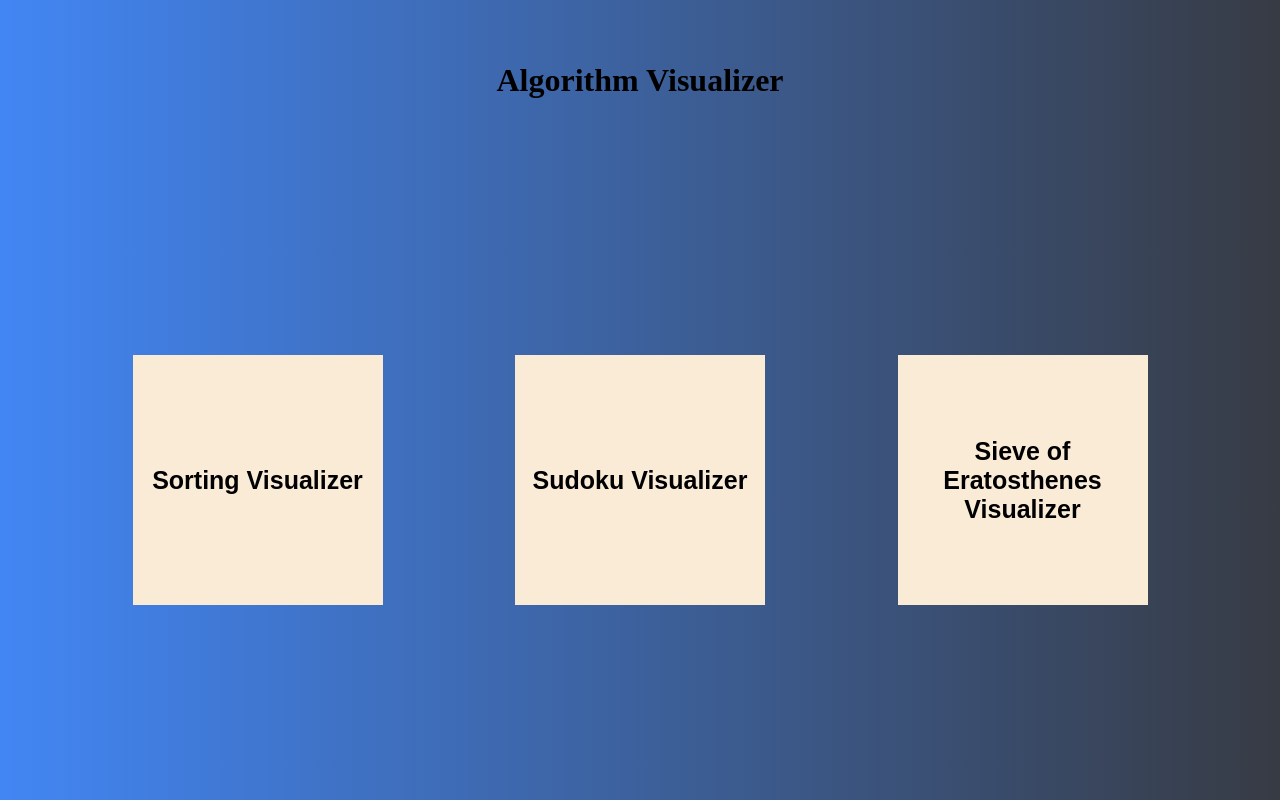
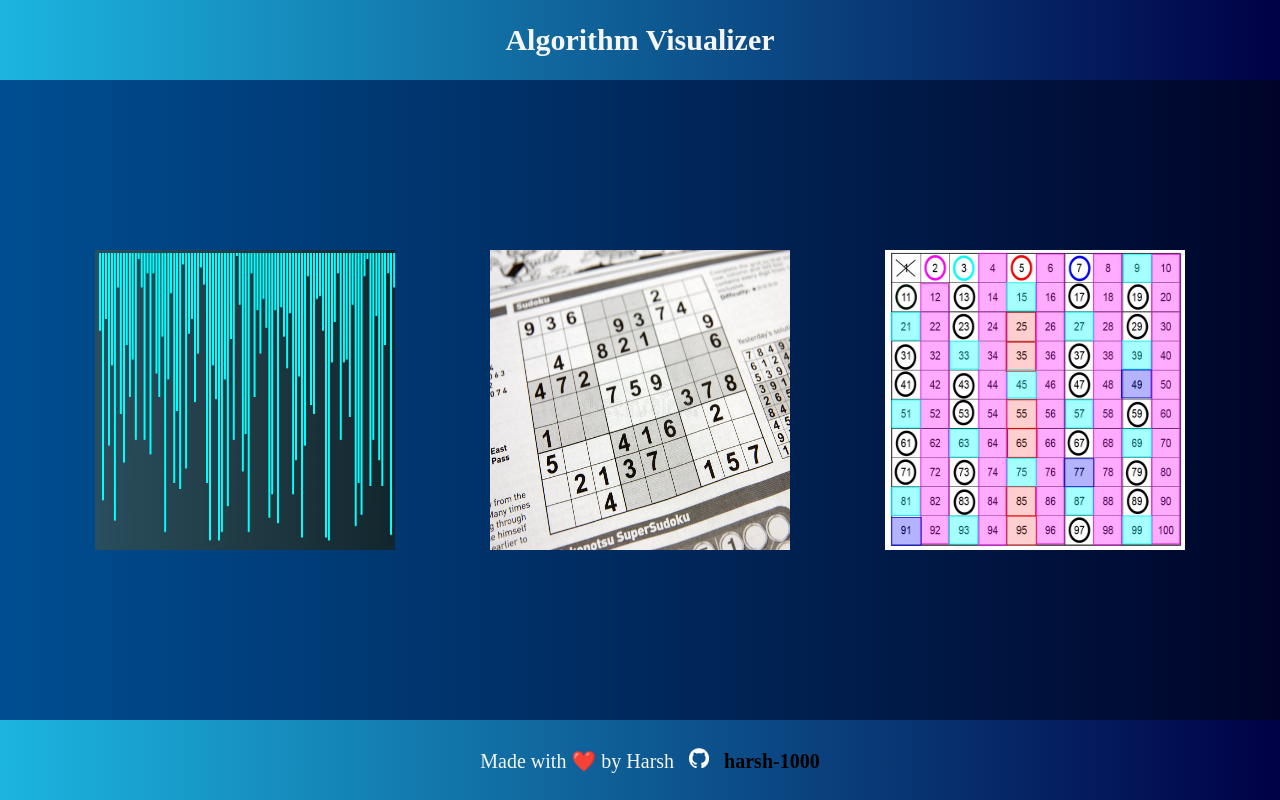
Before and after one commit to Harsh-1000/Project-Algorithm-Visualizer, a plain HTML site: page index.html in a window 1280 px wide. Drawn offline with Linux system fonts and the light colour scheme.

Commit message:
update-1

```diff
--- a/css/algo_style.css
+++ b/css/algo_style.css
@@ -1,58 +1,49 @@
-*{
-    margin: 0;
-    padding: 0;
-    box-sizing: border-box;
-}
-
-.container{
-    width: 100%;
-    height: 100vh;
-    background: #373B44;  /* fallback for old browsers */
-background: -webkit-linear-gradient(to right, #4286f4, #373B44);  /* Chrome 10-25, Safari 5.1-6 */
-background: linear-gradient(to right, #4286f4, #373B44); /* W3C, IE 10+/ Edge, Firefox 16+, Chrome 26+, Opera 12+, Safari 7+ */
-}
-
-header{
-    width: 100%;
-    height: 20vh;
-    display: flex;
-    justify-content: center;
-    align-items: center;
-}
-
-.algo{
-    width: 100%;
-    height: 80vh;
-    display: flex;
-    justify-content: space-evenly;
-    align-items: center;
-}
-
 a{
     text-decoration: none;
 }
 
-.box{
-    width: 250px;
-    height: 250px;
-    background-color: antiquewhite;
-    font-family: Arial, Helvetica, sans-serif;
-    font-size: 25px;
+.algo{
+    width: 300px;
+    height: 300px;
+    position: relative;
+    overflow: hidden;
+}
+
+.algo-img{
+    width: 100%;
+    height: 100%;
+}
+
+.algo:hover .content{
+    top: 0;
+}
+
+.content{
+    background-color: rgba(0, 185, 255, 0.87);
+    position: absolute;
+    top: 100%;
+    left: 0;
+    height: 100%;
+    width: 100%;
+    padding: 20px;
+    transition: all 0.5s;
+}
+
+.content_title{
+    font-size: 30px;
+    font-family: 'Quicksand', sans-serif;
     color: black;
     font-weight: bold;
     text-align: center;
-    display: flex;
-    justify-content: center;
-    align-items: center;
-
 }
 
-.box:hover{
-    width: 300px;
-    height: 300px;
-    background-color: thistle;
+.about{
+    color: black;
+    font-size: 15px;
+    font-weight: bold;
+    font-family: 'Quicksand', sans-serif;
+    padding: 20px 0;
+    margin-top: 15px;
+    border-top: 1px solid white;
+    border-bottom: 1px solid white;
 }
-
-#soe{
-
-}
--- /dev/null
+++ b/css/common_style.css
@@ -0,0 +1,65 @@
+*{
+    margin: 0;
+    padding: 0;
+    box-sizing: border-box;
+}
+
+
+.container{
+    display: flex;
+    align-items: center;
+    justify-content: space-evenly;
+    width: 100%;
+    height: 80vh;
+    background: #000428;  /* fallback for old browsers */
+    background: -webkit-linear-gradient(to right, #004e92, #000428);  /* Chrome 10-25, Safari 5.1-6 */
+    background: linear-gradient(to right, #004e92, #000428); /* W3C, IE 10+/ Edge, Firefox 16+, Chrome 26+, Opera 12+, Safari 7+ */
+}
+
+
+
+header{
+    display: flex;
+    align-items: center;
+    justify-content: center;
+    width: 100%;
+    height: 10vh;
+    background: #000046;  /* fallback for old browsers */
+    background: -webkit-linear-gradient(to right, #1CB5E0, #000046);  /* Chrome 10-25, Safari 5.1-6 */
+    background: linear-gradient(to right, #1CB5E0, #000046); /* W3C, IE 10+/ Edge, Firefox 16+, Chrome 26+, Opera 12+, Safari 7+ */
+}
+
+header h1{
+    /* margin-left: 20px; */
+    font-size: 30px;
+    color: whitesmoke;
+    font-weight: bold;
+}
+
+footer{
+    display: flex;
+    align-items: center;
+    justify-content: center;
+    width: 100%;
+    height: 10vh;
+    background: #000046;  /* fallback for old browsers */
+    background: -webkit-linear-gradient(to right, #1CB5E0, #000046);  /* Chrome 10-25, Safari 5.1-6 */
+    background: linear-gradient(to right, #1CB5E0, #000046); /* W3C, IE 10+/ Edge, Firefox 16+, Chrome 26+, Opera 12+, Safari 7+ */
+}
+
+footer p{
+    margin-left: 20px;
+    font-size: 20px;
+    color: whitesmoke;
+}
+
+footer a{
+    text-decoration: none;
+    color: black;
+    font-weight: bold;
+}
+
+footer img{
+    width: 20px;
+    height: 20px;
+}
--- a/css/soe_style.css
+++ b/css/soe_style.css
@@ -1,24 +1,3 @@
-*{
-    margin: 0;
-    padding: 0;
-    box-sizing: border-box;
-}
-
-.container{
-    width: 100%;
-    height: 100vh;
-    display: flex;
-
-    align-items: center;
-    flex-direction: column;
-}
-
-h1{
-    margin-top: 50px;
-    margin-bottom: 50px;
-
-}
-
 .solve{
     margin-top: 50px;
 }
--- a/css/sort_style.css
+++ b/css/sort_style.css
@@ -1,32 +1,18 @@
 *{
-    padding: 0;
-    margin: 0;
-    box-sizing: border-box;
     font-family: Arial, Helvetica, sans-serif;
     font-size: 20px;
     color: whitesmoke;
 }
 
-body{
-
-    background: #0F2027;  /* fallback for old browsers */
-    background: -webkit-linear-gradient(to right, #2C5364, #203A43, #0F2027);  /* Chrome 10-25, Safari 5.1-6 */
-    background: linear-gradient(to right, #2C5364, #203A43, #0F2027); /* W3C, IE 10+/ Edge, Firefox 16+, Chrome 26+, Opera 12+, Safari 7+ */
-
-
-}
-
 .container{
-    max-width: 100vw;
-    height: 100vh;
-    width: 90%;
+    width: 100%;
+    height: 90vh;
     margin: 0 auto;
     display: flex;
     flex-direction: column;
     align-items: center;
     justify-content: space-between;
     padding: 20px 0px;
-
 }
 
 
--- a/css/sudoku_style.css
+++ b/css/sudoku_style.css
@@ -1,29 +1,15 @@
-*{
-    margin: 0;
-    padding: 0;
-    box-sizing: border-box;
-}
-
 .container{
-    width: 100%;
-    height: 100vh;
-    display: flex;
-
-    align-items: center;
+    justify-content: center;
     flex-direction: column;
 }
 
-h1{
-    margin-top: 50px;
-    margin-bottom: 50px;
-
-}
 
 .solve{
     margin-top: 50px;
 }
 
 table {
+
     border: 5px solid #000000;
     border-collapse: collapse;
 }
@@ -46,12 +32,10 @@ td.box-boundary-col {
     border-right: 3px solid #000000;
 }
 
-/* td.gray-box{
-    background-color: lightgrey;
-} */
 
 td.given-num{
-    color: #000000;
+    /* color: #000000; */
+    color: whitesmoke;
 }
 td.discovered-num{
     color: red;
--- a/index.html
+++ b/index.html
@@ -5,25 +5,79 @@
     <meta http-equiv="X-UA-Compatible" content="IE=edge">
     <meta name="viewport" content="width=device-width, initial-scale=1.0">
     <title>Algorithm Visualizer</title>
+    <link rel="stylesheet" href="./css/common_style.css">
     <link rel="stylesheet" href="./css/algo_style.css">
 </head>
 <body>
-    <div class="container">
 
-        <header><h1>Algorithm Visualizer</h1></header>
+    <header>
+        <h1>
+            Algorithm Visualizer
+        </h1>
+    </header>
 
+    <div class='container'>
+        <a href="./sort.html">
+            <div class='algo' id='sort'>
 
-        <div class="algo">
+                <img src="./img/sort.png" alt="" class="algo-img">
 
-            <a href="./sort.html"><div id="sort" class="box">Sorting Visualizer</div></a>
+                <div class="content">
+                    <h3 class="content_title">Sorting Algorithm Visualizer</h3>
+                    <p class="about">
+                        A Sorting Algorithm is used to rearrange a
+                        given array or list of elements according to a
+                        comparison operator on the elements. The comparison operator
+                        is used to decide the new order of elements in the respective data structure.
+                    </p>
+                </div>
 
-            <a href="./sudoku.html"><div id="sudoku" class="box"> Sudoku Visualizer</div></a>
+            </div>
 
-            <a href="./soe.html"> <div id="soe" class="box"> Sieve of Eratosthenes Visualizer</div></a>
+        </a>
 
-        </div>
+        <a href="./sudoku.html">
+            <div class='algo' id='sudoku'>
 
+                <img src="./img/sudoku.jpg" alt="" class="algo-img">
+
+                <div class="content">
+                    <h3 class="content_title">Sudoku Algorithm Visualizer</h3>
+                    <p class="about">
+                        Sudoku is one of the most popular puzzle games of all time.
+                        The goal of Sudoku is to fill a 9×9 grid with numbers so that each row,
+                        column and 3×3 section contain all of the digits between 1 and 9.
+                    </p>
+                </div>
+
+            </div>
+        </a>
+
+        <a href="./soe.html">
+            <div class='algo' id='soe'>
+
+                <img src="./img/soe.jpg" alt="" class="algo-img">
+
+                <div class="content">
+                    <h3 class="content_title">Sieve of Eratosthenes Visualizer</h3>
+                    <p class="about">
+                        The sieve of Eratosthenes is one of the most efficient ways
+                        to find all primes smaller than n when n is smaller than 10 million or so
+                    </p>
+                </div>
+
+            </div>
+        </a>
     </div>
+
+    <footer>
+        <p>
+           Made with &#10084;&#65039; by Harsh &nbsp;
+           <img src="img/git.png" /> &nbsp;
+           <a href="https://github.com/Harsh-1000"
+               rel="noopener noreferrer" target="_blank">harsh-1000</a>
+       </p>
+   </footer>
 
 </body>
 </html>
```
Also changed, not shown: soe.html (+27 -8 lines), sort.html (+18 -1 lines), sudoku.html (+17 -3 lines), img/git.png (added), img/soe.jpg (added), img/sort.png (added), img/sudoku.jpg (added).
